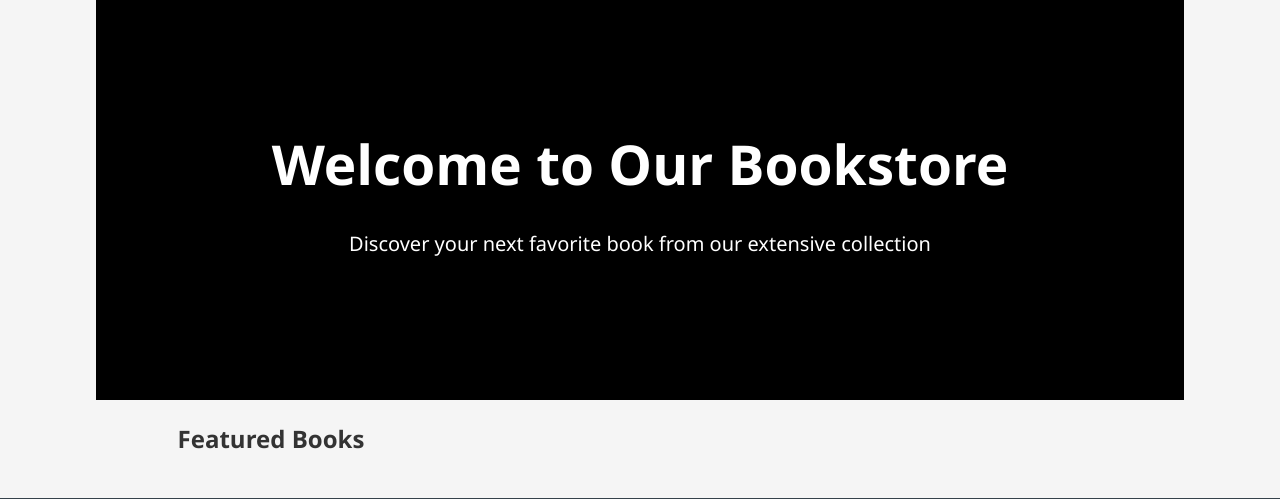
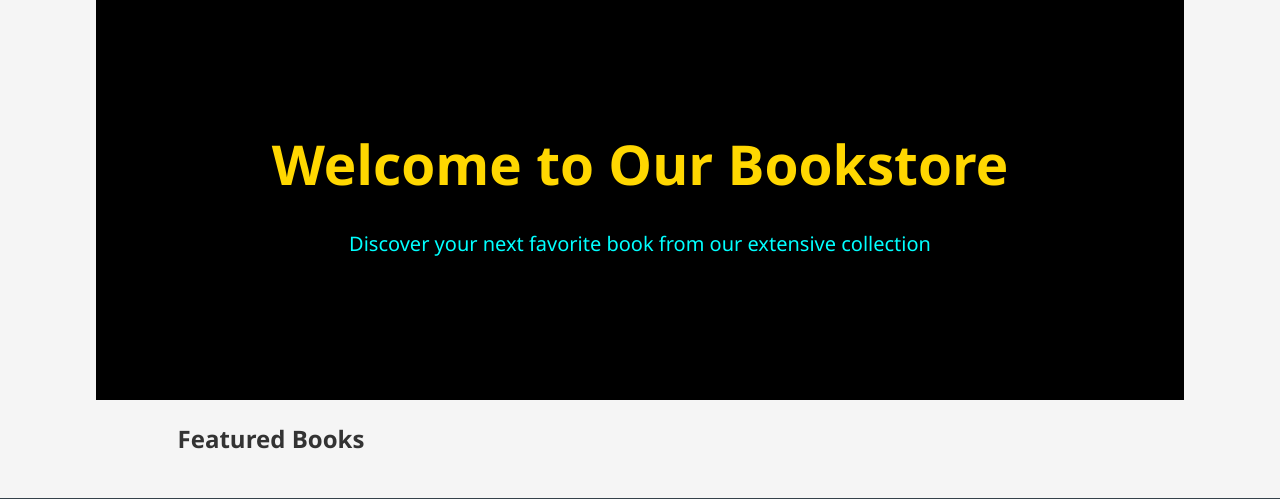
Before and after one commit to dikshaparulekar/bookstore-gcp, a Python web app: template templates/home.html in a window 1280 px wide. Shown: the part 94-593 px from the top of the page. Run offline with Jinja, Linux system fonts and the light colour scheme; the template is opened without the code that fills it, so the values that code supplies are empty.

Commit message:
Update styles.css

```diff
--- a/static/styles.css
+++ b/static/styles.css
@@ -81,13 +81,13 @@ header a:hover {
     font-size: 55px;
     font-weight: 700;
     margin: 0;
-    color: #ffffff;
+    color: #ffd700;
     text-shadow: 2px 2px 6px rgba(0, 0, 0, 0.9);
 }
 
 #showcase p {
     font-size: 20px;
-    color: #ffffff;
+    color: #00ffff;
     text-shadow: 1px 1px 4px rgba(0, 0, 0, 0.9);
 }
 
```
